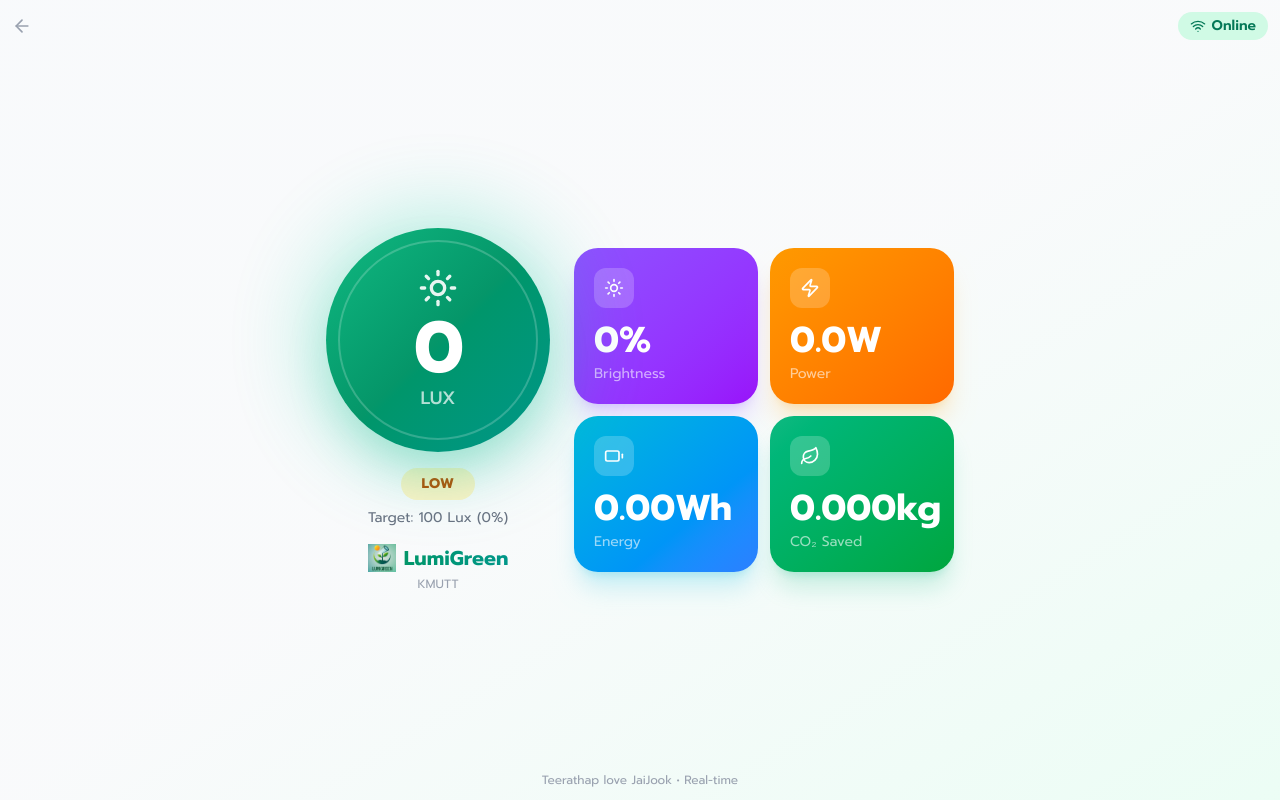
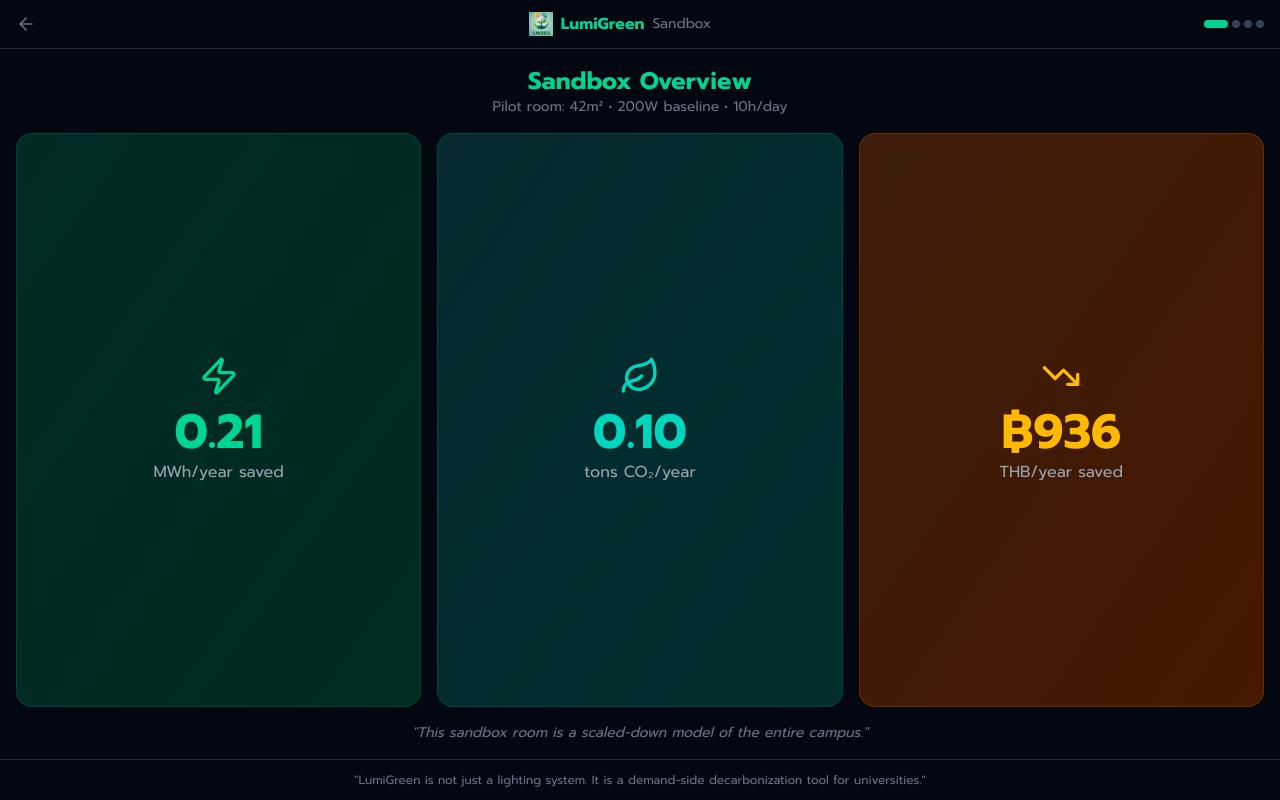
Before and after one commit to Teera235/lumigreen, a Next.js app: page /live in a window 1280 px wide. Built offline with nearby package versions, Linux system fonts and the light colour scheme; no server answers.

Commit message:
Add professional Sandbox Dashboard with 4 auto-switching pages

```diff
--- a/src/app/live/page.tsx
+++ b/src/app/live/page.tsx
@@ -1,126 +1,305 @@
 "use client";
 import { useState, useEffect } from "react";
-import { Sun, Zap, Battery, Leaf, Wifi, WifiOff, ArrowLeft } from "lucide-react";
+import { Sun, Zap, Leaf, TrendingDown, ArrowLeft, Activity, BarChart3, FlaskConical, AlertTriangle } from "lucide-react";
 import Link from "next/link";
 import Image from "next/image";
 
-const BLYNK_TOKEN = "O9C2s8T0nrrOmFjShVi-S9YsH4KUMSKs";
-const BLYNK_API = "https://blynk.cloud/external/api";
+// Fixed Parameters
+const ROOM_SIZE = 42; // m²
+const OLD_POWER = 200; // W
+const HOURS_PER_DAY = 10;
+const DAYS_PER_YEAR = 260;
+const ELEC_RATE = 4.5; // THB/kWh
+const EF = 0.4682; // kgCO₂/kWh
+const REDUCTION = 0.4; // 40%
+
+// Calculations
+const OLD_ENERGY_KWH = (OLD_POWER * HOURS_PER_DAY * DAYS_PER_YEAR) / 1000; // 520 kWh/year
+const SAVED_ENERGY_KWH = OLD_ENERGY_KWH * REDUCTION; // 208 kWh
+const SAVED_ENERGY_MWH = SAVED_ENERGY_KWH / 1000; // 0.208 MWh
+const SAVED_CO2_KG = SAVED_ENERGY_KWH * EF; // ~97 kg
+const SAVED_CO2_TON = SAVED_CO2_KG / 1000; // ~0.097 ton
+const SAVED_COST = SAVED_ENERGY_KWH * ELEC_RATE; // ~936 THB
 
 export default function LivePage() {
-  const [d, setD] = useState({ lux: 0, brightness: 0, power: 0, energy: 0, carbon: 0, setpoint: 100 });
-  const [online, setOnline] = useState(false);
+  const [page, setPage] = useState(0);
+  const [counter, setCounter] = useState({ energy: 0, co2: 0, cost: 0 });
+  const [scenario, setScenario] = useState(0);
+  const [simData, setSimData] = useState({ naturalLight: 65, lux: 450, ledPower: 12, pidReduction: 58 });
 
+  // Auto switch pages every 10 seconds
   useEffect(() => {
-    const fetch_ = async () => {
-      try {
-        const r = await Promise.all(["V1","V2","V4","V5","V6","V10"].map(p =>
-          fetch(`${BLYNK_API}/get?token=${BLYNK_TOKEN}&${p}`).then(r => r.json()).catch(() => 0)
-        ));
-        setD({ lux: +r[0]||0, brightness: +r[1]||0, power: +r[2]||0, energy: +r[3]||0, carbon: +r[4]||0, setpoint: +r[5]||100 });
-        setOnline(true);
-      } catch { setOnline(false); }
-    };
-    fetch_();
-    const i = setInterval(fetch_, 2000);
-    return () => clearInterval(i);
+    const interval = setInterval(() => setPage(p => (p + 1) % 4), 10000);
+    return () => clearInterval(interval);
   }, []);
 
-  const pct = Math.min((d.lux / d.setpoint) * 100, 150);
-  const ok = d.lux >= d.setpoint * 0.9 && d.lux <= d.setpoint * 1.1;
-  const low = d.lux < d.setpoint * 0.9;
-  const status = ok ? "OPTIMAL" : low ? "LOW" : "HIGH";
+  // Animate counters on page 0
+  useEffect(() => {
+    if (page === 0) {
+      setCounter({ energy: 0, co2: 0, cost: 0 });
+      const duration = 2000;
+      const steps = 60;
+      let step = 0;
+      const interval = setInterval(() => {
+        step++;
+        const progress = step / steps;
+        setCounter({
+          energy: SAVED_ENERGY_MWH * progress,
+          co2: SAVED_CO2_TON * progress,
+          cost: SAVED_COST * progress,
+        });
+        if (step >= steps) clearInterval(interval);
+      }, duration / steps);
+      return () => clearInterval(interval);
+    }
+  }, [page]);
+
+  // Simulate live data on page 1
+  useEffect(() => {
+    if (page === 1) {
+      const interval = setInterval(() => {
+        setSimData({
+          naturalLight: 60 + Math.random() * 20,
+          lux: 420 + Math.random() * 60,
+          ledPower: 10 + Math.random() * 8,
+          pidReduction: 55 + Math.random() * 15,
+        });
+      }, 1500);
+      return () => clearInterval(interval);
+    }
+  }, [page]);
+
+  // Auto toggle scenarios on page 3
+  useEffect(() => {
+    if (page === 3) {
+      setScenario(0);
+      const interval = setInterval(() => setScenario(s => (s + 1) % 3), 4000);
+      return () => clearInterval(interval);
+    }
+  }, [page]);
+
+  const pages = ["Overview", "Real-Time", "Peak Load", "What-If"];
 
   return (
-    <div className="h-screen w-screen bg-gradient-to-br from-slate-50 via-gray-50 to-emerald-50 p-3 flex flex-col overflow-hidden">
+    <div className="h-screen w-screen bg-gray-950 text-white flex flex-col overflow-hidden">
       {/* Header */}
-      <div className="flex items-center justify-between mb-2">
-        <Link href="/" className="text-gray-400 hover:text-emerald-600">
-          <ArrowLeft className="w-5 h-5" />
-        </Link>
-        <div className={`flex items-center gap-1.5 px-3 py-1 rounded-full text-sm font-semibold ${online ? "bg-emerald-100 text-emerald-700" : "bg-red-100 text-red-700"}`}>
-          {online ? <Wifi className="w-4 h-4" /> : <WifiOff className="w-4 h-4" />}
-          {online ? "Online" : "Offline"}
+      <div className="flex items-center justify-between px-4 py-3 border-b border-gray-800">
+        <Link href="/" className="text-gray-500 hover:text-emerald-400"><ArrowLeft className="w-5 h-5" /></Link>
+        <div className="flex items-center gap-2">
+          <Image src="/logo.png" alt="Logo" width={24} height={24} />
+          <span className="font-bold text-emerald-400">LumiGreen</span>
+          <span className="text-gray-500 text-sm">Sandbox</span>
+        </div>
+        <div className="flex gap-1">
+          {pages.map((_, i) => (
+            <button key={i} onClick={() => setPage(i)} className={`w-2 h-2 rounded-full transition-all ${page === i ? "bg-emerald-400 w-6" : "bg-gray-700"}`} />
+          ))}
         </div>
       </div>
 
-      {/* Main Layout - เต็มจอ */}
-      <div className="flex-1 flex flex-row gap-6 items-center justify-center">
+      {/* Content */}
+      <div className="flex-1 p-4 overflow-hidden">
+        {/* PAGE 0 - Overview */}
+        {page === 0 && (
+          <div className="h-full flex flex-col">
+            <div className="text-center mb-4">
+              <h1 className="text-2xl font-bold text-emerald-400">Sandbox Overview</h1>
+              <p className="text-gray-500 text-sm">Pilot room: {ROOM_SIZE}m² • {OLD_POWER}W baseline • {HOURS_PER_DAY}h/day</p>
+            </div>
 
-        {/* Left - Main Gauge - ใหญ่ขึ้น */}
-        <div className="flex flex-col items-center justify-center">
-          <div className="relative">
-            <div className="absolute inset-0 rounded-full bg-gradient-to-br from-emerald-400 to-teal-500 blur-2xl opacity-30 scale-110" />
-            <div className="relative w-56 h-56 rounded-full bg-gradient-to-br from-emerald-500 via-emerald-600 to-teal-600 flex items-center justify-center shadow-2xl shadow-emerald-500/30">
-              <div className="absolute inset-3 rounded-full border-2 border-white/20" />
-              <div className="text-center z-10">
-                <Sun className="w-10 h-10 mx-auto mb-1 text-white/90" />
-                <div className="text-7xl font-bold text-white tracking-tight">{d.lux.toFixed(0)}</div>
-                <div className="text-white/70 text-lg font-medium">LUX</div>
+            <div className="flex-1 grid grid-cols-3 gap-4">
+              <div className="bg-gradient-to-br from-emerald-900/50 to-emerald-950 rounded-2xl p-6 border border-emerald-800/50 flex flex-col justify-center items-center">
+                <Zap className="w-10 h-10 text-emerald-400 mb-3" />
+                <div className="text-5xl font-bold text-emerald-400">{counter.energy.toFixed(2)}</div>
+                <div className="text-gray-400 mt-1">MWh/year saved</div>
+              </div>
+
+              <div className="bg-gradient-to-br from-teal-900/50 to-teal-950 rounded-2xl p-6 border border-teal-800/50 flex flex-col justify-center items-center">
+                <Leaf className="w-10 h-10 text-teal-400 mb-3" />
+                <div className="text-5xl font-bold text-teal-400">{counter.co2.toFixed(2)}</div>
+                <div className="text-gray-400 mt-1">tons CO₂/year</div>
+              </div>
+
+              <div className="bg-gradient-to-br from-amber-900/50 to-amber-950 rounded-2xl p-6 border border-amber-800/50 flex flex-col justify-center items-center">
+                <TrendingDown className="w-10 h-10 text-amber-400 mb-3" />
+                <div className="text-5xl font-bold text-amber-400">฿{counter.cost.toFixed(0)}</div>
+                <div className="text-gray-400 mt-1">THB/year saved</div>
+              </div>
+            </div>
+
+            <div className="mt-4 text-center text-gray-500 text-sm italic">
+              &quot;This sandbox room is a scaled-down model of the entire campus.&quot;
+            </div>
+          </div>
+        )}
+
+        {/* PAGE 1 - Real-Time Operation */}
+        {page === 1 && (
+          <div className="h-full flex flex-col">
+            <div className="text-center mb-4">
+              <h1 className="text-2xl font-bold text-emerald-400 flex items-center justify-center gap-2">
+                <Activity className="w-6 h-6" /> Real-Time Operation
+              </h1>
+              <p className="text-gray-500 text-sm">Live PID control simulation</p>
+            </div>
+
+            <div className="flex-1 grid grid-cols-2 gap-4">
+              <div className="bg-gray-900 rounded-2xl p-5 border border-gray-800">
+                <div className="flex items-center gap-2 mb-4">
+                  <Sun className="w-6 h-6 text-yellow-400" />
+                  <span className="text-gray-400">Natural Light Contribution</span>
+                </div>
+                <div className="text-6xl font-bold text-yellow-400">{simData.naturalLight.toFixed(0)}%</div>
+                <div className="mt-3 h-3 bg-gray-800 rounded-full overflow-hidden">
+                  <div className="h-full bg-gradient-to-r from-yellow-500 to-orange-500 rounded-full transition-all duration-500" style={{ width: `${simData.naturalLight}%` }} />
+                </div>
+              </div>
+
+              <div className="bg-gray-900 rounded-2xl p-5 border border-gray-800">
+                <div className="flex items-center gap-2 mb-4">
+                  <Activity className="w-6 h-6 text-emerald-400" />
+                  <span className="text-gray-400">Current Illuminance</span>
+                </div>
+                <div className="text-6xl font-bold text-emerald-400">{simData.lux.toFixed(0)}<span className="text-2xl text-gray-500 ml-1">Lux</span></div>
+                <div className="mt-3 text-gray-500 text-sm">Target: 500 Lux</div>
+              </div>
+
+              <div className="bg-gray-900 rounded-2xl p-5 border border-gray-800">
+                <div className="flex items-center gap-2 mb-4">
+                  <Zap className="w-6 h-6 text-cyan-400" />
+                  <span className="text-gray-400">LED Power (PID Output)</span>
+                </div>
+                <div className="text-6xl font-bold text-cyan-400">{simData.ledPower.toFixed(1)}<span className="text-2xl text-gray-500 ml-1">W</span></div>
+                <div className="mt-3 text-gray-500 text-sm">Max: 30W</div>
+              </div>
+
+              <div className="bg-gray-900 rounded-2xl p-5 border border-gray-800">
+                <div className="flex items-center gap-2 mb-4">
+                  <TrendingDown className="w-6 h-6 text-purple-400" />
+                  <span className="text-gray-400">PID Reduction</span>
+                </div>
+                <div className="text-6xl font-bold text-purple-400">{simData.pidReduction.toFixed(0)}%</div>
+                <div className="mt-3 h-3 bg-gray-800 rounded-full overflow-hidden">
+                  <div className="h-full bg-gradient-to-r from-purple-500 to-pink-500 rounded-full transition-all duration-500" style={{ width: `${simData.pidReduction}%` }} />
                 </div>
               </div>
             </div>
 
-          <div className={`mt-4 px-5 py-1.5 rounded-full font-bold text-sm tracking-wider ${ok ? "bg-emerald-100 text-emerald-700" : low ? "bg-amber-100 text-amber-700" : "bg-blue-100 text-blue-700"}`}>
-            {status}
+            <div className="mt-4 text-center text-gray-500 text-sm italic">
+              &quot;PID controller continuously minimizes unnecessary electrical demand.&quot;
+            </div>
+          </div>
+        )}
+
+        {/* PAGE 2 - Peak Load Reduction */}
+        {page === 2 && (
+          <div className="h-full flex flex-col">
+            <div className="text-center mb-4">
+              <h1 className="text-2xl font-bold text-emerald-400 flex items-center justify-center gap-2">
+                <BarChart3 className="w-6 h-6" /> Peak Load Reduction
+              </h1>
+              <p className="text-gray-500 text-sm">Daily load profile comparison</p>
             </div>
 
-          <div className="mt-2 text-gray-500 text-sm">
-            Target: {d.setpoint} Lux ({pct.toFixed(0)}%)
+            <div className="flex-1 bg-gray-900 rounded-2xl p-5 border border-gray-800">
+              <div className="flex justify-between text-sm text-gray-500 mb-2">
+                <span>Load (W)</span>
+                <span>Time of Day</span>
               </div>
 
-          <div className="mt-4 text-center">
-            <div className="flex items-center justify-center gap-2">
-              <Image src="/logo.png" alt="Logo" width={28} height={28} />
-              <span className="text-xl font-bold bg-gradient-to-r from-emerald-600 to-teal-600 bg-clip-text text-transparent">LumiGreen</span>
+              {/* Simple bar chart */}
+              <div className="flex items-end justify-between h-48 gap-1">
+                {[6,7,8,9,10,11,12,13,14,15,16,17,18].map((hour) => {
+                  const isPeak = hour >= 10 && hour <= 14;
+                  const baseline = isPeak ? 200 : 150;
+                  const withLumi = isPeak ? 80 : 100;
+                  return (
+                    <div key={hour} className="flex-1 flex flex-col items-center gap-1">
+                      <div className="w-full flex gap-0.5 items-end h-40">
+                        <div className="flex-1 bg-red-500/60 rounded-t transition-all" style={{ height: `${(baseline/200)*100}%` }} />
+                        <div className="flex-1 bg-emerald-500 rounded-t transition-all" style={{ height: `${(withLumi/200)*100}%` }} />
                       </div>
-            <p className="text-gray-400 text-xs mt-1">KMUTT</p>
+                      <span className="text-[10px] text-gray-500">{hour}</span>
+                    </div>
+                  );
+                })}
+              </div>
+
+              <div className="flex justify-center gap-6 mt-4">
+                <div className="flex items-center gap-2"><div className="w-3 h-3 bg-red-500/60 rounded" /><span className="text-gray-400 text-sm">Baseline</span></div>
+                <div className="flex items-center gap-2"><div className="w-3 h-3 bg-emerald-500 rounded" /><span className="text-gray-400 text-sm">With LumiGreen</span></div>
+              </div>
+
+              <div className="mt-4 bg-emerald-500/10 border border-emerald-500/30 rounded-xl p-3 text-center">
+                <span className="text-emerald-400 font-semibold">10:00–14:00 Peak:</span>
+                <span className="text-white ml-2">60% load reduction</span>
               </div>
             </div>
 
-        {/* Right - Stats Cards - ใหญ่ขึ้น */}
-        <div className="grid grid-cols-2 gap-3" style={{ width: "380px" }}>
-          {/* Brightness */}
-          <div className="bg-gradient-to-br from-violet-500 to-purple-600 rounded-3xl p-5 shadow-xl shadow-violet-500/20">
-            <div className="w-10 h-10 bg-white/20 rounded-xl flex items-center justify-center mb-3">
-              <Sun className="w-5 h-5 text-white" />
+            <div className="mt-4 text-center text-gray-500 text-sm italic">
+              &quot;Peak demand reduction directly lowers grid carbon intensity.&quot;
             </div>
-            <div className="text-4xl font-bold text-white">{d.brightness.toFixed(0)}%</div>
-            <div className="text-white/60 text-sm mt-1">Brightness</div>
           </div>
+        )}
 
-          {/* Power */}
-          <div className="bg-gradient-to-br from-amber-500 to-orange-500 rounded-3xl p-5 shadow-xl shadow-amber-500/20">
-            <div className="w-10 h-10 bg-white/20 rounded-xl flex items-center justify-center mb-3">
-              <Zap className="w-5 h-5 text-white" />
-            </div>
-            <div className="text-4xl font-bold text-white">{d.power.toFixed(1)}W</div>
-            <div className="text-white/60 text-sm mt-1">Power</div>
-          </div>
-
-          {/* Energy */}
-          <div className="bg-gradient-to-br from-cyan-500 to-blue-500 rounded-3xl p-5 shadow-xl shadow-cyan-500/20">
-            <div className="w-10 h-10 bg-white/20 rounded-xl flex items-center justify-center mb-3">
-              <Battery className="w-5 h-5 text-white" />
-            </div>
-            <div className="text-4xl font-bold text-white">{d.energy.toFixed(2)}Wh</div>
-            <div className="text-white/60 text-sm mt-1">Energy</div>
-          </div>
-
-          {/* CO2 */}
-          <div className="bg-gradient-to-br from-emerald-500 to-green-600 rounded-3xl p-5 shadow-xl shadow-emerald-500/20">
-            <div className="w-10 h-10 bg-white/20 rounded-xl flex items-center justify-center mb-3">
-              <Leaf className="w-5 h-5 text-white" />
-            </div>
-            <div className="text-4xl font-bold text-white">{d.carbon.toFixed(3)}kg</div>
-            <div className="text-white/60 text-sm mt-1">CO₂ Saved</div>
-          </div>
+        {/* PAGE 3 - What-If Analysis */}
+        {page === 3 && (
+          <div className="h-full flex flex-col">
+            <div className="text-center mb-4">
+              <h1 className="text-2xl font-bold text-emerald-400 flex items-center justify-center gap-2">
+                <FlaskConical className="w-6 h-6" /> What-If Analysis
+              </h1>
+              <div className="flex justify-center gap-2 mt-2">
+                {["No LumiGreen", "30 Rooms", "System OFF"].map((s, i) => (
+                  <button key={i} onClick={() => setScenario(i)} className={`px-3 py-1 rounded-full text-xs font-medium transition-all ${scenario === i ? "bg-emerald-500 text-white" : "bg-gray-800 text-gray-400"}`}>{s}</button>
+                ))}
               </div>
             </div>
 
+            <div className="flex-1 flex items-center justify-center">
+              {scenario === 0 && (
+                <div className="text-center">
+                  <AlertTriangle className="w-16 h-16 text-red-500 mx-auto mb-4" />
+                  <h2 className="text-xl font-bold text-red-400 mb-2">If NO LumiGreen</h2>
+                  <div className="grid grid-cols-3 gap-6 mt-6">
+                    <div><div className="text-4xl font-bold text-red-400">+{SAVED_ENERGY_MWH.toFixed(2)}</div><div className="text-gray-500 text-sm">MWh wasted</div></div>
+                    <div><div className="text-4xl font-bold text-red-400">+{SAVED_CO2_TON.toFixed(2)}</div><div className="text-gray-500 text-sm">tons CO₂</div></div>
+                    <div><div className="text-4xl font-bold text-red-400">+฿{SAVED_COST.toFixed(0)}</div><div className="text-gray-500 text-sm">extra cost</div></div>
+                  </div>
+                </div>
+              )}
+
+              {scenario === 1 && (
+                <div className="text-center">
+                  <div className="text-6xl mb-4">🏫</div>
+                  <h2 className="text-xl font-bold text-emerald-400 mb-2">If Installed in 30 Rooms</h2>
+                  <div className="grid grid-cols-3 gap-6 mt-6">
+                    <div><div className="text-4xl font-bold text-emerald-400">{(SAVED_ENERGY_MWH * 30).toFixed(1)}</div><div className="text-gray-500 text-sm">MWh/year</div></div>
+                    <div><div className="text-4xl font-bold text-teal-400">{(SAVED_CO2_TON * 30).toFixed(1)}</div><div className="text-gray-500 text-sm">tons CO₂</div></div>
+                    <div><div className="text-4xl font-bold text-amber-400">฿{(SAVED_COST * 30 / 1000).toFixed(0)}k</div><div className="text-gray-500 text-sm">THB/year</div></div>
+                  </div>
+                  <div className="mt-4 text-gray-400 text-sm">Scalable • Policy-ready</div>
+                </div>
+              )}
+
+              {scenario === 2 && (
+                <div className="text-center">
+                  <div className="text-6xl mb-4">⚠️</div>
+                  <h2 className="text-xl font-bold text-orange-400 mb-2">System OFF</h2>
+                  <div className="bg-orange-500/10 border border-orange-500/30 rounded-xl p-4 mt-4 max-w-md">
+                    <div className="text-3xl font-bold text-orange-400 mb-2">Load Spikes Immediately</div>
+                    <p className="text-gray-400">&quot;Without intelligent control, energy waste returns instantly.&quot;</p>
+                  </div>
+                </div>
+              )}
+            </div>
+          </div>
+        )}
+      </div>
+
       {/* Footer */}
-      <div className="text-center text-gray-400 text-xs">
-        Teerathap love JaiJook • Real-time
+      <div className="px-4 py-3 border-t border-gray-800 text-center">
+        <p className="text-gray-500 text-xs">&quot;LumiGreen is not just a lighting system. It is a demand-side decarbonization tool for universities.&quot;</p>
       </div>
     </div>
   );
```
Lines whose indentation alone changed are shown as unchanged.
